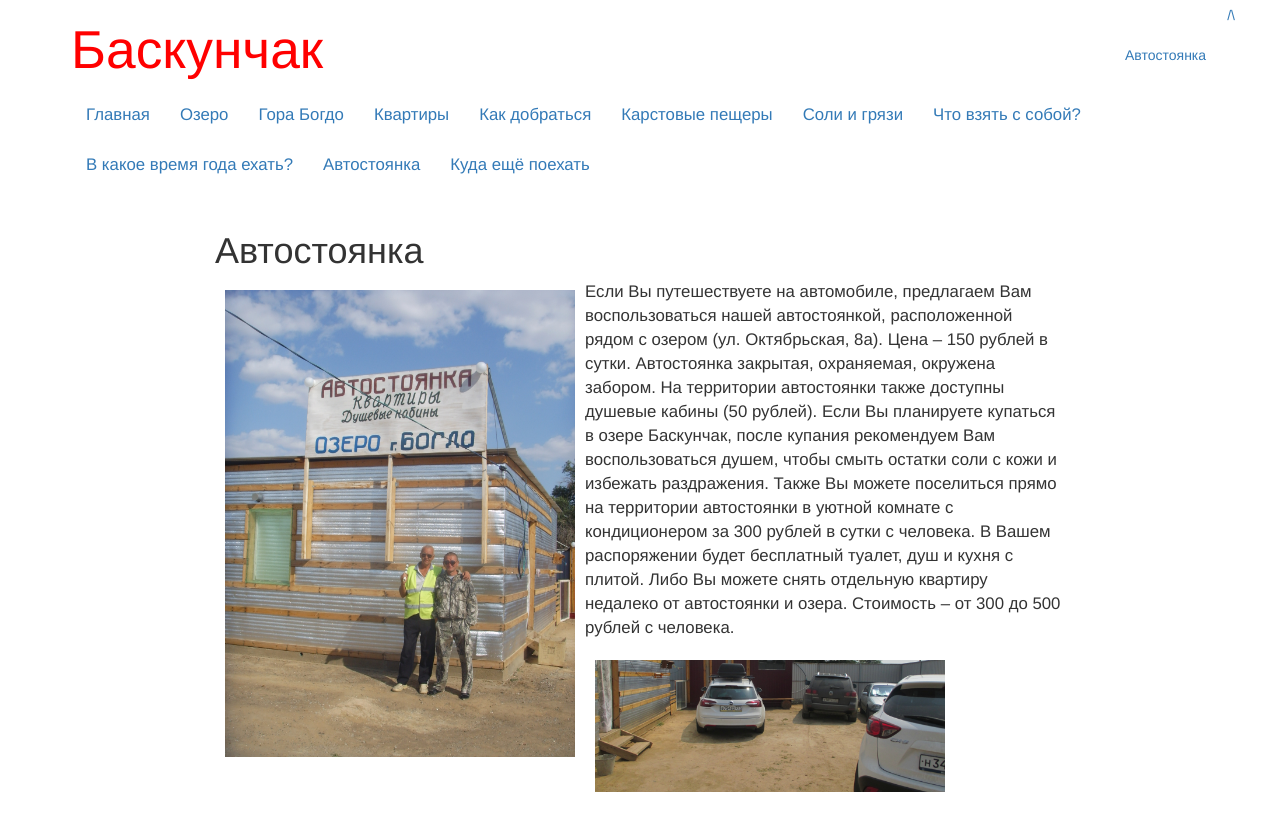
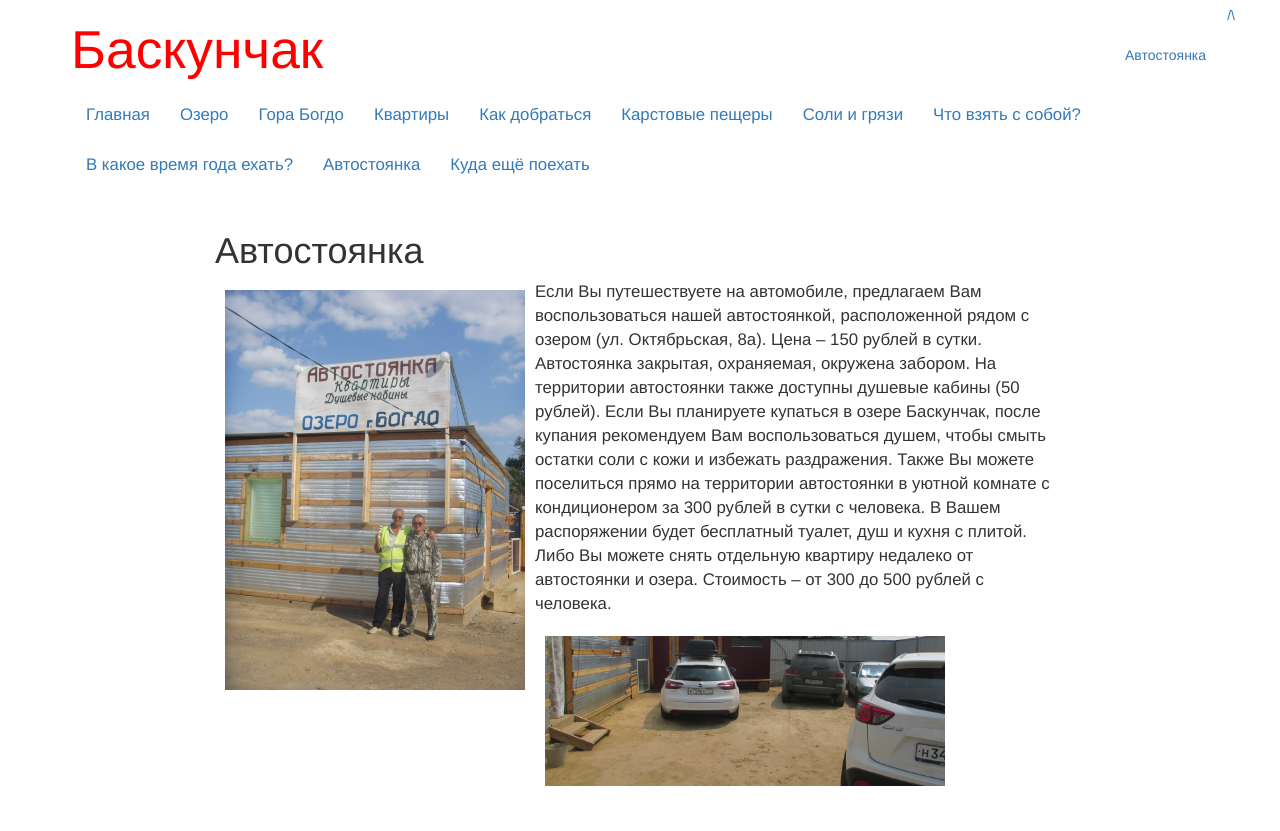
Before and after one commit to Baskunchak/baskunchak.github.io, a Jekyll site: the page built from auto.md, in a window 1280 px wide. Shown: the top 831 px of the page. Built offline with Jekyll 4.4.1, drawn with Linux system fonts in a browser that asks for light colours.

Commit message:
Update auto.md

```diff
--- a/auto.md
+++ b/auto.md
@@ -11,8 +11,8 @@ title: "Баскунчак - автостоянка?"
 Автостоянка
 ===========
 
-<a href="/1a.JPG"><img src="/1a.JPG" width="350" class="img-responsive pull-left"/></a> Если Вы путешествуете на автомобиле, предлагаем Вам воспользоваться нашей автостоянкой, расположенной рядом с озером (ул. Октябрьская, 8а). Цена – 150 рублей в сутки. Автостоянка закрытая, охраняемая, окружена забором.
+<a href="/1a.JPG"><img src="/1a.JPG" width="300" class="img-responsive pull-left"/></a> Если Вы путешествуете на автомобиле, предлагаем Вам воспользоваться нашей автостоянкой, расположенной рядом с озером (ул. Октябрьская, 8а). Цена – 150 рублей в сутки. Автостоянка закрытая, охраняемая, окружена забором.
 На территории автостоянки также доступны душевые кабины (50 рублей). Если Вы планируете купаться в озере Баскунчак, после купания рекомендуем Вам воспользоваться душем, чтобы смыть остатки соли с кожи и избежать раздражения.
 Также Вы можете поселиться прямо на территории автостоянки в уютной комнате с кондиционером за 300 рублей в сутки с человека. В Вашем распоряжении будет бесплатный туалет, душ и кухня с плитой. Либо Вы можете снять отдельную квартиру недалеко от автостоянки и озера. Стоимость – от 300 до 500 рублей с человека.
 
-<a href="/2a.JPG"><img src="/2a.JPG" width="350" class="img-responsive pull-left"/></a>
+<a href="/2a.JPG"><img src="/2a.JPG" width="400" class="img-responsive pull-left"/></a>
```
